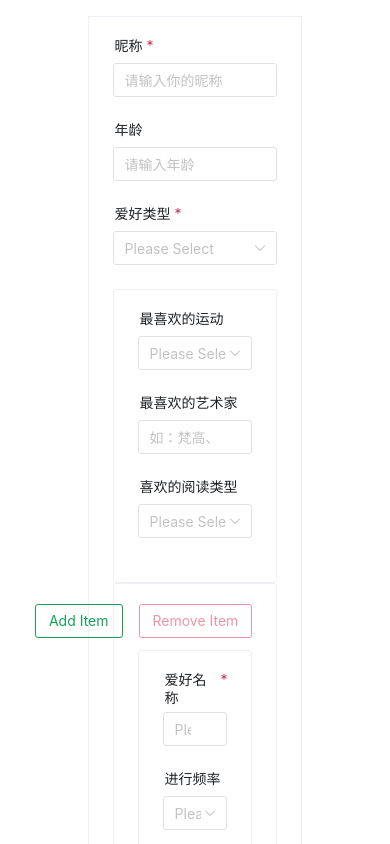
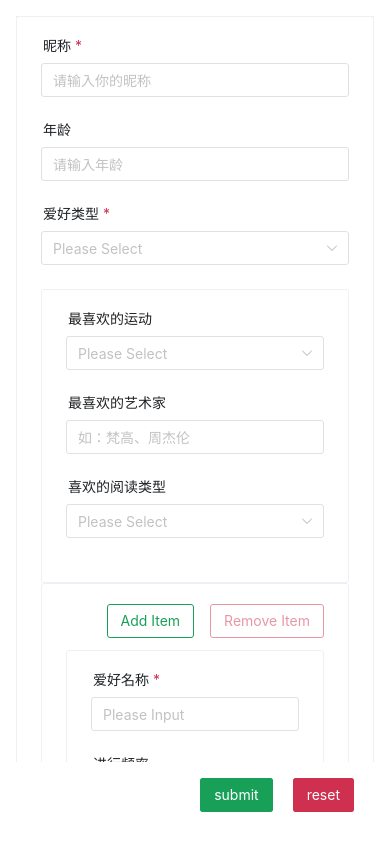
Before and after one commit to angxuejian/morpho, a Vue app: page / in a window 390 px wide. Shown: the top 844 px of the page. Built offline with nearby package versions, Linux system fonts and the light colour scheme.

Commit message:
feat: 更新 HomeView 组件的样式以适应不同屏幕尺寸

```diff
--- a/src/components/show-wrapper.vue
+++ b/src/components/show-wrapper.vue
@@ -29,12 +29,14 @@ provide('useFormWrapper', { addFormArrayItem, removeFormArrayItem, checkFormArra
 </script>
 
 <template>
-  <div>
-    <form-wrapper ref="formRef" :model="formValue" :rules="formRules">
+  <div class="w-full h-full flex flex-col">
+    <div class="flex-1 overflow-y-auto">
+      <form-wrapper ref="formRef" :model="formValue" :rules="formRules">
       <show-item v-model:formValue="formValue" :items="props.list" />
     </form-wrapper>
+    </div>
 
-    <div class="mt-10 flex justify-end px-5">
+    <div class="py-4 bg-[#fff] flex justify-end px-5">
       <NButton @click="submit" class="mr-5" type="primary">submit</NButton>
       <NButton @click="reset" type="error">reset</NButton>
     </div>
--- a/src/views/HomeView.vue
+++ b/src/views/HomeView.vue
@@ -492,7 +492,7 @@ const list = ref<FormItem[]>([
 
 <template>
   <main class="w-full h-full flex justify-center">
-    <div class="w-[60%] h-full bg-[#ededed]">
+    <div class="w-[60%] h-full bg-[#ededed] md:w-[60%] w-full">
       <form-show :list="list" />
     </div>
   </main>
```
